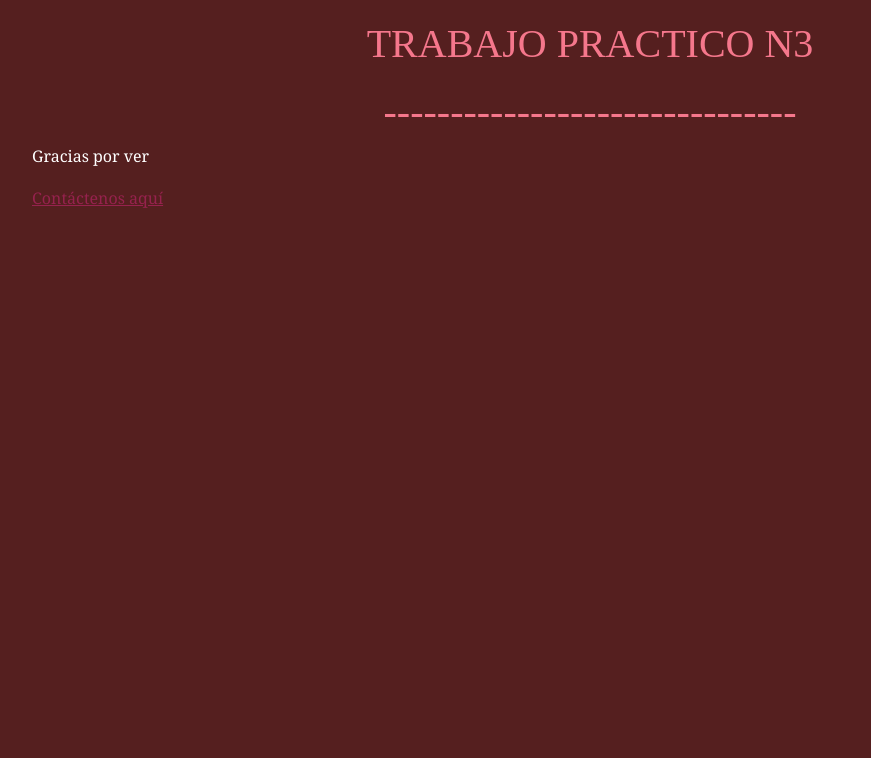
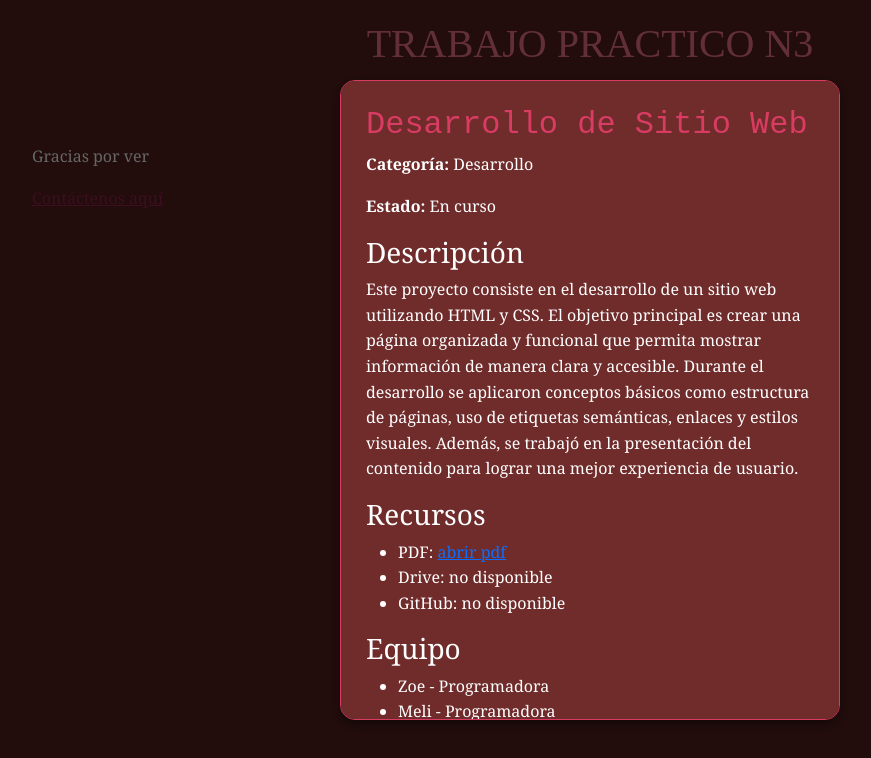
Before and after one commit to Meliip414/PV_tp3_grupo16, a React (Vite) app in the folder pv_tp3_grupo16/: page /proyectos/1 in a window 1280 px wide. Shown: the top 758 px of the page, without its empty margins (50-921 px from the left). Built offline with nearby package versions, Linux system fonts and the light colour scheme.

Commit message:
Arreglo de DetalleProyecto usando useParams - Lujan Butron

```diff
--- a/pv_tp3_grupo16/src/components/CardProyecto.jsx
+++ b/pv_tp3_grupo16/src/components/CardProyecto.jsx
@@ -1,8 +1,9 @@
 import Button from 'react-bootstrap/Button';
 import Card from 'react-bootstrap/Card';
+import { Link } from 'react-router-dom';
 
 
-const CardProyecto = ({ proyecto, verDetalle, eliminar }) => {
+const CardProyecto = ({ proyecto, eliminar }) => {
 
  return (
         <Card style={{ width: '18rem' }}>
@@ -13,9 +14,9 @@ const CardProyecto = ({ proyecto, verDetalle, eliminar }) => {
             </Card.Text>
             <Card.Text> Estado: {proyecto.estado}</Card.Text>
             <Button
+                as={Link}
+                to={`/proyectos/${proyecto.id}`}
                 className="btn-detalle"
-                onClick={() => verDetalle(proyecto)}
-
             >
                 Ver Detalle
             </Button>
--- a/pv_tp3_grupo16/src/components/DetalleProyecto.jsx
+++ b/pv_tp3_grupo16/src/components/DetalleProyecto.jsx
@@ -1,15 +1,36 @@
 import { useParams, Link } from 'react-router-dom';
-import { useEffect, useState } from 'react';
 import gestionProyecto from '../services/proyectoService';
 
-const DetalleProyecto = ({ proyecto, cerrarDetalle }) => {
+const DetalleProyecto = () => {
 
-    if (!proyecto) return null;
+    const { id } = useParams();
+
+    const proyectos = gestionProyecto.obtenerProyectosVisibles();
+
+    const proyecto = proyectos.find(
+        p => p.id === Number(id)
+    );
+
+    if (!proyecto) {
+        return (
+            <div className="detalle-contenedor">
+                <h2>Proyecto no encontrado</h2>
+
+                <Link
+                    to="/proyectos"
+                    className="boton-accion"
+                >
+                    Volver a Proyectos
+                </Link>
+            </div>
+        );
+    }
 
     return (
         <div className="detalle-overlay">
 
             <div className="detalle-contenedor">
+
                 <h2>{proyecto.titulo}</h2>
 
                 <p>
@@ -21,32 +42,45 @@ const DetalleProyecto = ({ proyecto, cerrarDetalle }) => {
                 </p>
 
                 <h3>Descripción</h3>
+
                 <p>{proyecto.descripcion}</p>
 
                 <h3>Recursos</h3>
+
                 <ul>
                     <li>
-                        PDF: <a href={proyecto.recursos.pdf || null}
-                                target="_blank">
+                        PDF: <a
+                            href={proyecto.recursos.pdf || null}
+                            target="_blank"
+                            rel="noreferrer"
+                        >
                             {proyecto.recursos.pdf ? "abrir pdf" : "no disponible"}
                         </a>
+                    </li>
 
-                    </li>
                     <li>
-                        Drive: <a href={proyecto.recursos.drive || null}
-                                target="_blank">
+                        Drive: <a
+                            href={proyecto.recursos.drive || null}
+                            target="_blank"
+                            rel="noreferrer"
+                        >
                             {proyecto.recursos.drive ? "abrir enlace" : "no disponible"}
                         </a>
                     </li>
+
                     <li>
-                        GitHub: <a href={proyecto.recursos.github || null}
-                                target="_blank">
+                        GitHub: <a
+                            href={proyecto.recursos.github || null}
+                            target="_blank"
+                            rel="noreferrer"
+                        >
                             {proyecto.recursos.github ? "abrir enlace" : "no disponible"}
                         </a>
                     </li>
                 </ul>
 
                 <h3>Equipo</h3>
+
                 <ul>
                     {proyecto.equipo.map((miembro, index) => (
                         <li key={index}>
@@ -55,14 +89,15 @@ const DetalleProyecto = ({ proyecto, cerrarDetalle }) => {
                     ))}
                 </ul>
 
-                <button
+                <Link
+                    to="/proyectos"
                     className="boton-accion"
-                    onClick={cerrarDetalle}
                 >
-                    Cerrar
-                </button>
+                    Cerrar Detalle
+                </Link>
 
             </div>
+
         </div>
     );
 };
--- a/pv_tp3_grupo16/src/components/ListarProyectos.jsx
+++ b/pv_tp3_grupo16/src/components/ListarProyectos.jsx
@@ -1,7 +1,7 @@
 import CardProyecto from './CardProyecto';
 import Alert from 'react-bootstrap/Alert';
 
-const ListarProyectos = ({ proyectos, verDetalle, eliminar }) => {
+const ListarProyectos = ({ proyectos, eliminar }) => {
     if (proyectos.length === 0) return <Alert variant="warning">No hay proyectos registrados.</Alert>;
 
     return (
@@ -11,7 +11,7 @@ const ListarProyectos = ({ proyectos, verDetalle, eliminar }) => {
                     <CardProyecto
                         key={proyecto.id}
                         proyecto={proyecto}
-                        verDetalle={verDetalle}
+
                         eliminar={eliminar}
                     />
                 ))
--- a/pv_tp3_grupo16/src/views/Proyectos.jsx
+++ b/pv_tp3_grupo16/src/views/Proyectos.jsx
@@ -3,7 +3,7 @@ import proyectoService from '../services/proyectoService';
 import { useEffect, useState, useRef } from 'react';
 import { Container, Row, Col, Card } from 'react-bootstrap';
 import FormProyecto from '../components/FormProyecto';
-import DetalleProyecto from '../components/DetalleProyecto';
+
 import ListarProyectos from '../components/ListarProyectos';
 import RegistroActividad from '../components/RegistroActividad';
 import Navegacion from '../components/Nav';
@@ -12,7 +12,7 @@ const Proyectos = () => {
 
     const [proyectos, setProyectos] = useState(proyectoService.obtenerProyectosVisibles());
     const [busqueda, setBusqueda] = useState("");
-    const [proyectoSeleccionado, setProyectoSeleccionado] = useState(null);
+
     const [actualizacion, setActualizacion] = useState(null);
     const cantidadOriginal = useRef(proyectos.length);
 
@@ -47,13 +47,9 @@ const Proyectos = () => {
 
     }
 
-    const cerrarDetalle = () => {
-        setProyectoSeleccionado(null);
-    }
 
-    const verDetalle = (proyecto) => {
-        setProyectoSeleccionado(proyecto);
-    }
+
+
 
 
     return (
@@ -86,13 +82,11 @@ const Proyectos = () => {
             />
             <ListarProyectos
                 proyectos={proyectosBuscados}
-                verDetalle={verDetalle}
+
                 eliminar={eliminar}
             />
-            <DetalleProyecto
-                proyecto={proyectoSeleccionado}
-                cerrarDetalle={cerrarDetalle}
-            />
+
+
             <RegistroActividad
                 actualizacion={actualizacion}
             />
@@ -100,8 +94,3 @@ const Proyectos = () => {
     )
 }
 export default Proyectos;
-
-/* <DetalleProyecto
-    proyecto={proyectoSeleccionado}
-    cerrarDetalle={cerrarDetalle}
-/> */
```
Lines whose indentation alone changed are shown as unchanged.
